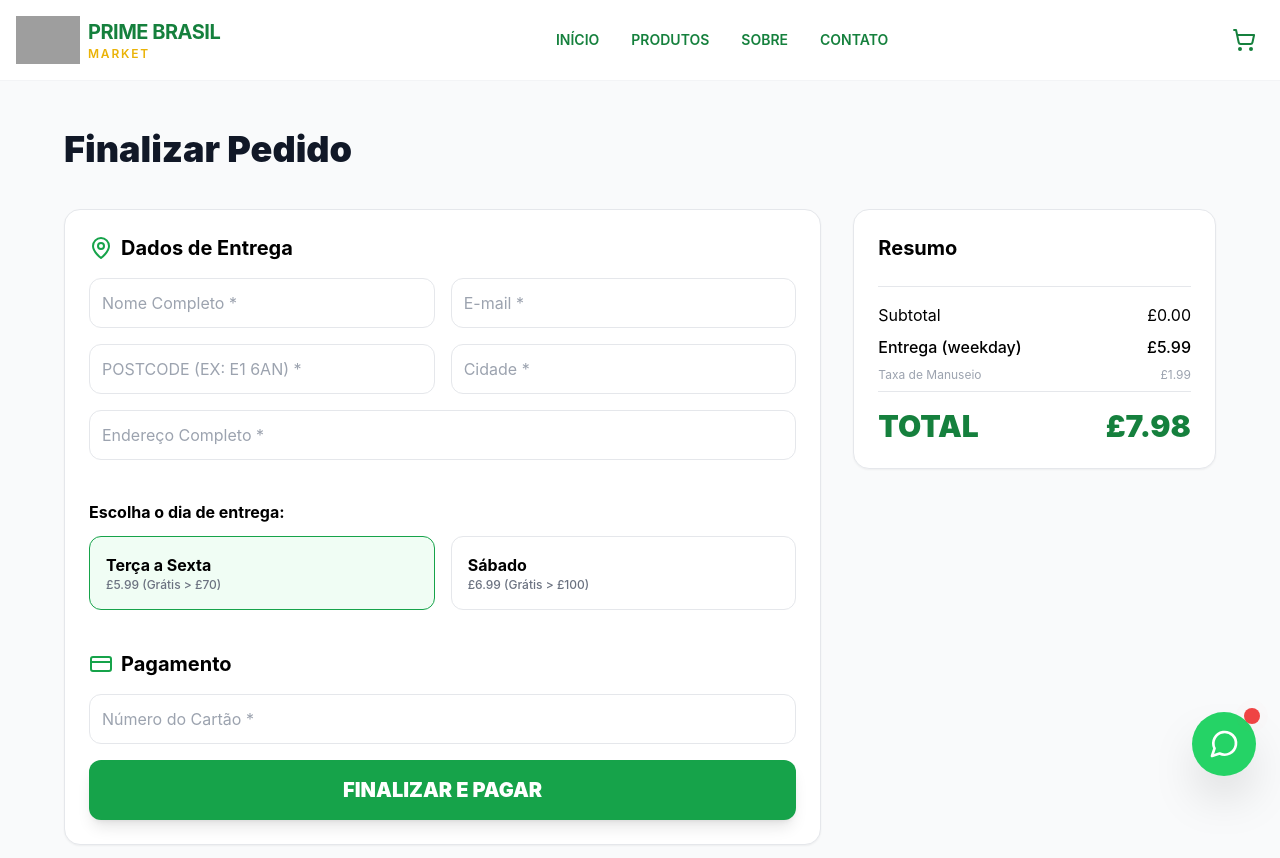
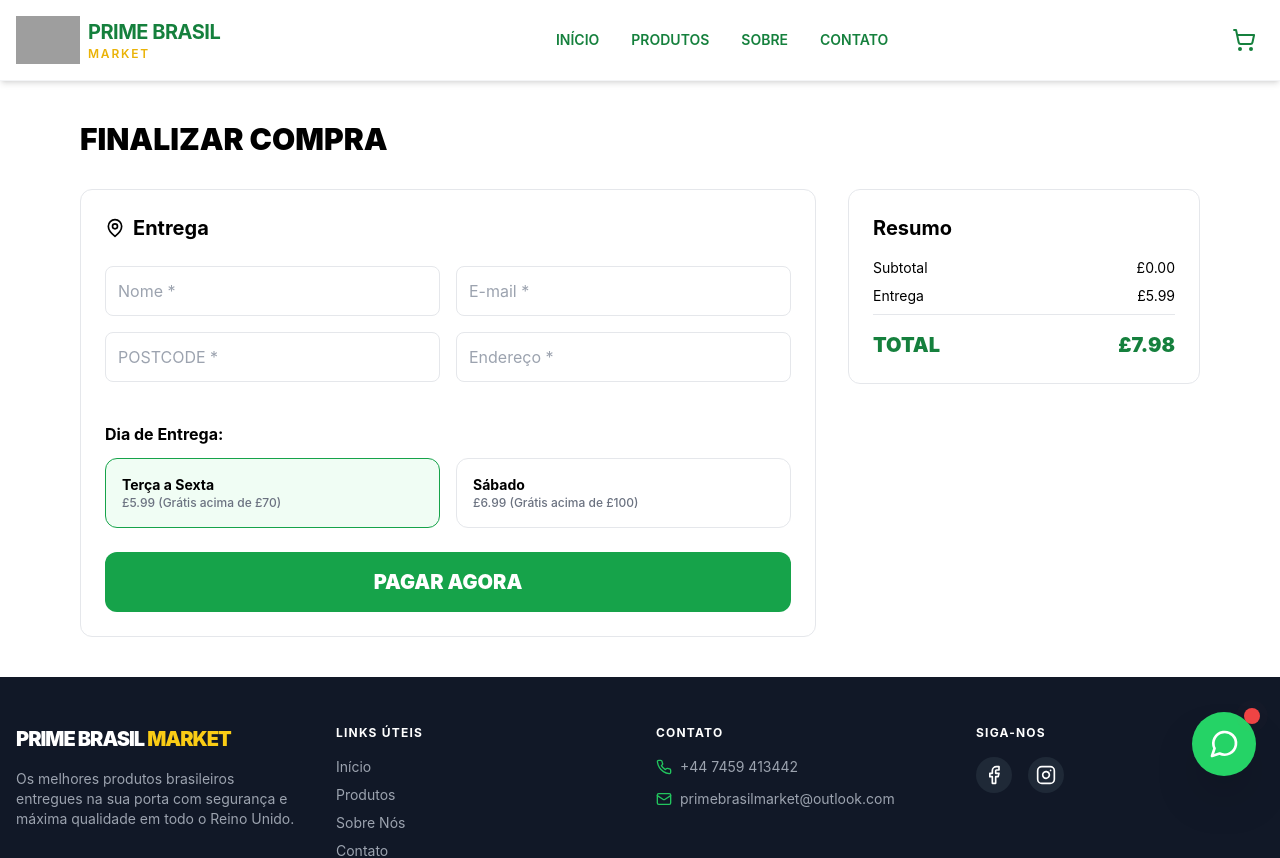
Before and after one commit to contatoantaresenergia-netizen/Mercado-Londres, a Next.js app: page /checkout in a window 1280 px wide. Shown: the top 858 px of the page. Built offline with nearby package versions, Linux system fonts and the light colour scheme; grey boxes are pictures that could not be loaded.

Commit message:
Update CheckoutClient.js

```diff
--- a/src/app/checkout/CheckoutClient.js
+++ b/src/app/checkout/CheckoutClient.js
@@ -3,7 +3,7 @@
 import React, { useState, useEffect, useMemo } from 'react';
 import { useRouter } from 'next/navigation';
 import { useCart } from '@/app/context/CartContext';
-import { CreditCard, Truck, CheckCircle, Info, Calendar, MapPin } from 'lucide-react';
+import { CreditCard, CheckCircle, MapPin } from 'lucide-react';
 
 const MAINLAND_PREFIXES = ['E1', 'E2', 'E3', 'E4', 'E5', 'E6', 'E7', 'E8', 'E9', 'N1', 'NW1', 'SE1', 'SW1', 'W', 'WC', 'BR', 'CR', 'HA', 'IG', 'KT', 'RM', 'SM', 'TW', 'UB', 'AB', 'AL', 'B', 'BA', 'BB', 'BD', 'BH', 'BL', 'BN', 'BS', 'CA', 'CB', 'CF', 'CH', 'CM', 'CO', 'CT', 'CV', 'CW', 'DA', 'DD', 'DE', 'DG', 'DH', 'DL', 'DN', 'DT', 'DY', 'EN', 'EH', 'EX', 'FK', 'FY', 'G', 'GL', 'GU', 'HD', 'HG', 'HP', 'HR', 'HU', 'HX', 'IP', 'KA', 'KY', 'L', 'LA', 'LD', 'LE', 'LL', 'LN', 'LS', 'LU', 'M', 'ME', 'MK', 'ML', 'NE', 'NG', 'NN', 'NP', 'NR', 'OL', 'OX', 'PA', 'PE', 'PH', 'PL', 'PO', 'PR', 'RG', 'RH', 'S', 'SA', 'SG', 'SK', 'SL', 'SN', 'SO', 'SP', 'SR', 'SS', 'ST', 'SY', 'TA', 'TD', 'TF', 'TN', 'TQ', 'TR', 'TS', 'WA', 'WD', 'WF', 'WN', 'WR', 'WS', 'WV', 'YO'];
 
@@ -11,180 +11,106 @@ export default function CheckoutClient() {
   const router = useRouter();
   const { cart, getCartTotal, clearCart } = useCart();
   const [step, setStep] = useState(1);
-  const [isClient, setIsClient] = useState(false);
   const [orderNumber, setOrderNumber] = useState('');
   const [deliveryDay, setDeliveryDay] = useState('weekday');
   const [loading, setLoading] = useState(false);
-
-  const [formData, setFormData] = useState({
-    nome: '', email: '', telefone: '', endereco: '',
-    numero: '', complemento: '', cidade: '', postcode: '',
-    cardNumber: '', cardName: '', expiryDate: '', cvv: '',
-  });
+  const [formData, setFormData] = useState({ nome: '', email: '', postcode: '', endereco: '' });
 
   useEffect(() => {
-    setIsClient(true);
     setOrderNumber(Math.random().toString(36).substr(2, 9).toUpperCase());
   }, []);
 
-  const handleInputChange = (e) => {
-    setFormData({ ...formData, [e.target.name]: e.target.value });
-  };
+  const subtotal = getCartTotal();
 
-  const subtotal = getCartTotal();
-  const handlingFee = 1.99;
-
-  // AQUI ESTÁ A SUA CALCULADORA ORIGINAL PRESERVADA
   const deliveryInfo = useMemo(() => {
     const pc = formData.postcode.toUpperCase().trim();
-    if (pc.length < 2) return { cost: 5.99, isFree: false, valid: true };
+    if (pc.length < 2) return { cost: 5.99, valid: true };
+    const isMainland = MAINLAND_PREFIXES.some(prefix => pc.startsWith(prefix));
+    if (!isMainland) return { cost: 0, valid: false };
 
-    const isMainland = MAINLAND_PREFIXES.some(prefix => pc.startsWith(prefix));
+    let cost = (deliveryDay === 'saturday')
+      ? (subtotal >= 100 ? 0 : 6.99)
+      : (subtotal >= 70 ? 0 : 5.99);
 
-    if (!isMainland) {
-      return { cost: 0, isFree: false, valid: false, message: 'Zona Offshore - Sob Consulta' };
-    }
-
-    let cost;
-    if (deliveryDay === 'saturday') {
-      cost = subtotal >= 100 ? 0 : 6.99;
-    } else {
-      cost = subtotal >= 70 ? 0 : 5.99;
-    }
-
-    return { cost, isFree: cost === 0, valid: true };
+    return { cost, valid: true, isFree: cost === 0 };
   }, [formData.postcode, subtotal, deliveryDay]);
 
-  const totalGeral = subtotal + deliveryInfo.cost + handlingFee;
+  const totalGeral = subtotal + deliveryInfo.cost + 1.99;
 
   const handleSubmit = async (e) => {
     e.preventDefault();
-    if (!deliveryInfo.valid) return alert("Desculpe, não entregamos automaticamente neste Postcode.");
     setLoading(true);
-
     try {
-      const response = await fetch('/api/checkout', {
+      const res = await fetch('/api/checkout', {
         method: 'POST',
         headers: { 'Content-Type': 'application/json' },
-        body: JSON.stringify({
-          items: cart,
-          customer: formData,
-          orderNumber: orderNumber,
-          total: totalGeral,
-          delivery: { day: deliveryDay, cost: deliveryInfo.cost }
-        }),
+        body: JSON.stringify({ total: totalGeral, orderNumber, customer: formData }),
       });
-
-      if (response.ok) {
+      if (res.ok) {
         setStep(4);
         clearCart();
       } else {
-        alert("Erro no servidor. Verifique se configurou as chaves na Vercel.");
+        alert("Erro no checkout.");
       }
-    } catch (error) {
+    } catch (err) {
       alert("Erro de conexão.");
     } finally {
       setLoading(false);
     }
   };
 
-  if (!isClient) return null;
-
-  if (step === 4) {
-    return (
-      <div className="min-h-screen bg-gray-50 flex items-center justify-center p-4">
-        <div className="bg-white p-8 rounded-2xl shadow-xl max-w-md w-full text-center">
-          <CheckCircle className="w-20 h-20 text-green-600 mx-auto mb-4" />
-          <h2 className="text-3xl font-bold">Pedido Confirmado!</h2>
-          <p className="text-gray-600 my-4">Obrigado! Enviamos um e-mail para {formData.email}.</p>
-          <div className="bg-gray-50 p-4 rounded-lg border mb-6">
-            <span className="text-sm text-gray-400">NÚMERO DO PEDIDO</span>
-            <p className="text-2xl font-black text-green-700">#{orderNumber}</p>
-          </div>
-          <button onClick={() => router.push('/')} className="w-full bg-green-600 text-white py-3 rounded-xl font-bold">Voltar à Loja</button>
+  if (step === 4) return (
+    <div className="min-h-screen flex items-center justify-center p-10">
+      <div className="text-center bg-white p-8 rounded-2xl shadow-xl border">
+        <CheckCircle className="w-16 h-16 text-green-600 mx-auto mb-4" />
+        <h2 className="text-2xl font-bold">Pedido Confirmado!</h2>
+        <p className="mt-2 font-bold text-green-700">#{orderNumber}</p>
+        <button onClick={() => router.push('/')} className="mt-6 bg-green-600 text-white px-8 py-3 rounded-lg font-bold">Voltar</button>
       </div>
     </div>
   );
-  }
 
   return (
-    <div className="min-h-screen bg-gray-50 py-12 px-4">
-      <div className="max-w-6xl mx-auto">
-        <h1 className="text-4xl font-black mb-10 text-gray-900">Finalizar Pedido</h1>
-
+    <div className="max-w-6xl mx-auto py-10 px-4">
+      <h1 className="text-3xl font-black mb-8">FINALIZAR COMPRA</h1>
       <div className="grid lg:grid-cols-3 gap-8">
-          {/* COLUNA DA ESQUERDA: FORMULÁRIO */}
-          <div className="lg:col-span-2 space-y-6">
-            <form onSubmit={handleSubmit}>
-              <div className="bg-white p-6 rounded-2xl shadow-sm border space-y-4">
-                <h2 className="text-xl font-bold flex items-center gap-2"><MapPin className="text-green-600"/> Dados de Entrega</h2>
+        <div className="lg:col-span-2">
+          <form onSubmit={handleSubmit} className="bg-white p-6 rounded-xl border space-y-6">
+            <h2 className="text-xl font-bold flex items-center gap-2"><MapPin size={20}/> Entrega</h2>
             <div className="grid md:grid-cols-2 gap-4">
-                  <input name="nome" placeholder="Nome Completo *" onChange={handleInputChange} required className="p-3 border rounded-xl" />
-                  <input name="email" type="email" placeholder="E-mail *" onChange={handleInputChange} required className="p-3 border rounded-xl" />
-                  <input name="postcode" placeholder="Postcode (Ex: E1 6AN) *" onChange={handleInputChange} required className="p-3 border rounded-xl uppercase" />
-                  <input name="cidade" placeholder="Cidade *" onChange={handleInputChange} required className="p-3 border rounded-xl" />
-                  <input name="endereco" placeholder="Endereço Completo *" onChange={handleInputChange} required className="md:col-span-2 p-3 border rounded-xl" />
+              <input placeholder="Nome *" onChange={e => setFormData({...formData, nome: e.target.value})} required className="p-3 border rounded-lg" />
+              <input placeholder="E-mail *" type="email" onChange={e => setFormData({...formData, email: e.target.value})} required className="p-3 border rounded-lg" />
+              <input placeholder="Postcode *" onChange={e => setFormData({...formData, postcode: e.target.value})} required className="p-3 border rounded-lg uppercase" />
+              <input placeholder="Endereço *" onChange={e => setFormData({...formData, endereco: e.target.value})} required className="p-3 border rounded-lg" />
             </div>
 
-                <div className="pt-6">
-                  <h3 className="font-bold mb-3">Escolha o dia de entrega:</h3>
+            <div className="pt-4">
+              <p className="font-bold mb-3">Dia de Entrega:</p>
               <div className="grid grid-cols-2 gap-4">
                 <button type="button" onClick={() => setDeliveryDay('weekday')} className={`p-4 border rounded-xl text-left ${deliveryDay === 'weekday' ? 'border-green-600 bg-green-50' : ''}`}>
-                      <p className="font-bold">Terça a Sexta</p>
-                      <p className="text-xs text-gray-500 font-medium">£5.99 (Grátis > £70)</p>
+                  <p className="font-bold text-sm">Terça a Sexta</p>
+                  <p className="text-xs text-gray-500 font-medium">£5.99 (Grátis acima de £70)</p>
                 </button>
                 <button type="button" onClick={() => setDeliveryDay('saturday')} className={`p-4 border rounded-xl text-left ${deliveryDay === 'saturday' ? 'border-green-600 bg-green-50' : ''}`}>
-                      <p className="font-bold">Sábado</p>
-                      <p className="text-xs text-gray-500 font-medium">£6.99 (Grátis > £100)</p>
+                  <p className="font-bold text-sm">Sábado</p>
+                  <p className="text-xs text-gray-500 font-medium">£6.99 (Grátis acima de £100)</p>
                 </button>
               </div>
             </div>
 
-                <div className="pt-6">
-                   <h2 className="text-xl font-bold flex items-center gap-2 mb-4"><CreditCard className="text-green-600"/> Pagamento</h2>
-                   <input name="cardNumber" placeholder="Número do Cartão *" onChange={handleInputChange} required className="w-full p-3 border rounded-xl mb-4" />
-                   <button type="submit" disabled={loading || !deliveryInfo.valid} className="w-full bg-green-600 text-white py-4 rounded-xl font-black text-xl uppercase shadow-lg disabled:bg-gray-300">
-                    {loading ? "Processando..." : "Finalizar e Pagar"}
+            <button type="submit" disabled={loading || !deliveryInfo.valid} className="w-full bg-green-600 text-white py-4 rounded-xl font-black text-xl uppercase">
+              {loading ? "PROCESSANDO..." : "PAGAR AGORA"}
             </button>
-                </div>
-              </div>
           </form>
         </div>
 
-          {/* COLUNA DA DIREITA: RESUMO (A CALCULADORA APARECE AQUI) */}
-          <div className="lg:col-span-1">
-            <div className="bg-white p-6 rounded-2xl shadow-sm border sticky top-6">
-              <h3 className="font-bold text-xl mb-6">Resumo</h3>
-              <div className="space-y-3 text-sm text-gray-600 mb-6">
-                {cart.map(item => (
-                  <div key={item.id} className="flex justify-between">
-                    <span>{item.name} x{item.quantity}</span>
-                    <span className="font-bold text-gray-900">£{(item.price * item.quantity).toFixed(2)}</span>
-                  </div>
-                ))}
-              </div>
-
-              <div className="border-t pt-4 space-y-2">
+        <div className="bg-white p-6 rounded-xl border h-fit sticky top-10">
+          <h3 className="font-bold text-xl mb-4">Resumo</h3>
+          <div className="space-y-2 text-sm">
             <div className="flex justify-between"><span>Subtotal</span><span>£{subtotal.toFixed(2)}</span></div>
-                <div className="flex justify-between items-center font-medium">
-                  <span>Entrega ({deliveryDay})</span>
-                  <span className={deliveryInfo.isFree ? "text-green-600" : ""}>
-                    {deliveryInfo.isFree ? "GRÁTIS" : `£${deliveryInfo.cost.toFixed(2)}`}
-                  </span>
-                </div>
-                <div className="flex justify-between text-gray-400 text-xs"><span>Taxa de Manuseio</span><span>£1.99</span></div>
-
-                {!deliveryInfo.valid && (
-                  <div className="bg-red-50 text-red-600 p-2 rounded text-xs font-bold mt-2">
-                    {deliveryInfo.message}
-                  </div>
-                )}
-
-                <div className="flex justify-between text-3xl font-black pt-4 border-t text-green-700">
-                  <span>TOTAL</span>
-                  <span>£{totalGeral.toFixed(2)}</span>
-                </div>
-              </div>
+            <div className="flex justify-between"><span>Entrega</span><span>£{deliveryInfo.cost.toFixed(2)}</span></div>
+            <div className="flex justify-between font-black text-xl pt-4 border-t text-green-700">
+              <span>TOTAL</span><span>£{totalGeral.toFixed(2)}</span>
             </div>
           </div>
         </div>
```
Lines whose indentation alone changed are shown as unchanged.
